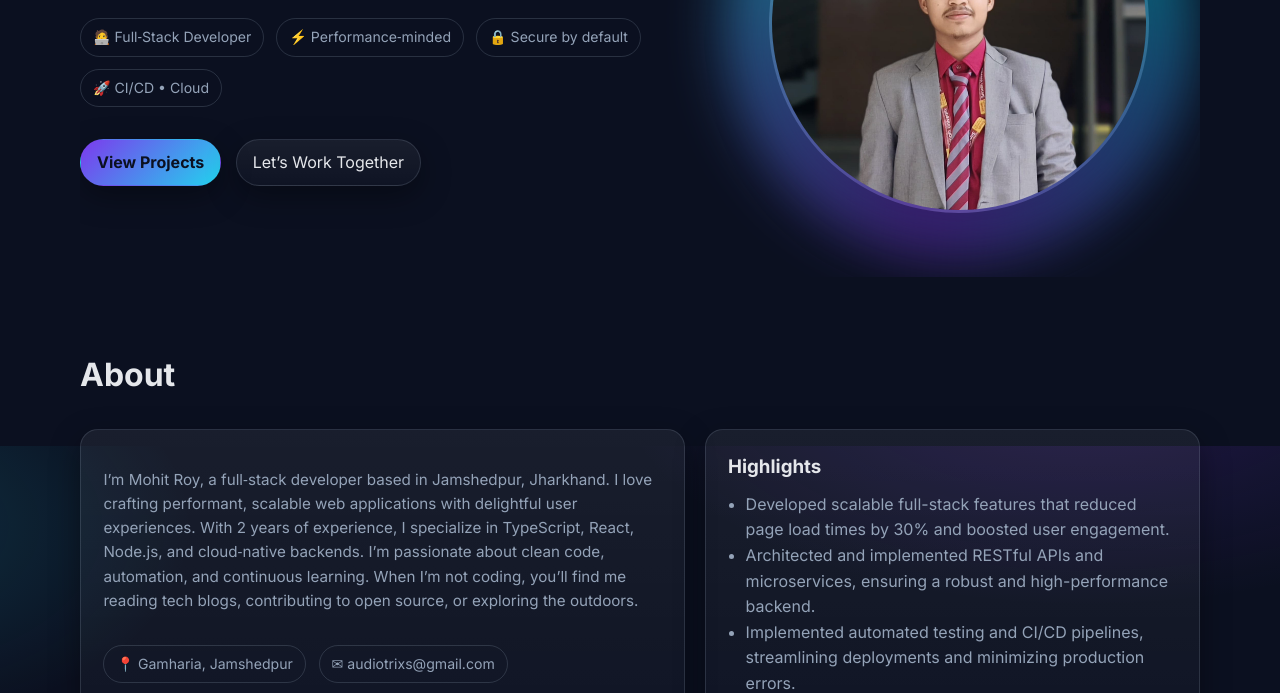
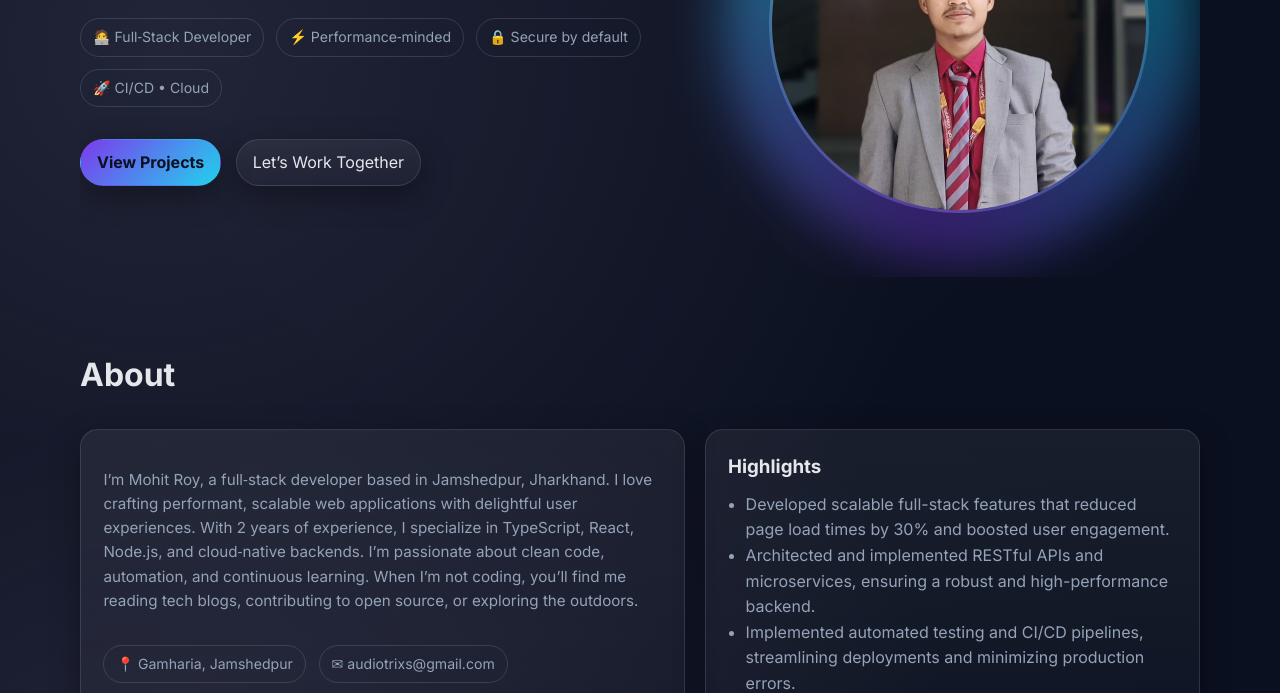
Before and after one commit to audiotrixs/myportfolio, a plain HTML site: page index.html in a window 1280 px wide. Shown: the part 354-1047 px from the top of the page. Drawn offline with Linux system fonts and the light colour scheme.

Commit message:
Update index.html
Body {background: radial-gradient}

```diff
--- a/index.html
+++ b/index.html
@@ -49,13 +49,19 @@
     body {
       height: 100%;
       scroll-behavior: smooth;
+       /* Global values */
+      scroll-behavior: inherit;
+      scroll-behavior: initial;
+      scroll-behavior: revert;
+      scroll-behavior: revert-layer;
+      scroll-behavior: unset;
     }
 
     body {
       margin: 0;
       font-family: Inter, system-ui, -apple-system, Segoe UI, Roboto, Arial, sans-serif;
       color: var(--text);
-      background: radial-gradient(1200px 600px at 85% -10%, rgba(124, 58, 237, .2), transparent 40%), radial-gradient(800px 500px at -10% 10%, rgba(34, 211, 238, .16), transparent 40%), var(--bg);
+      background: radial-gradient(2000px  at 10rem, rgba(160, 153, 188, 0.15), transparent 40%), radial-gradient(2000px at 40rem 20rem, rgba(238, 227, 255, 0.004), transparent 50%), var(--bg);
       line-height: 1.6;
     }
 
```
